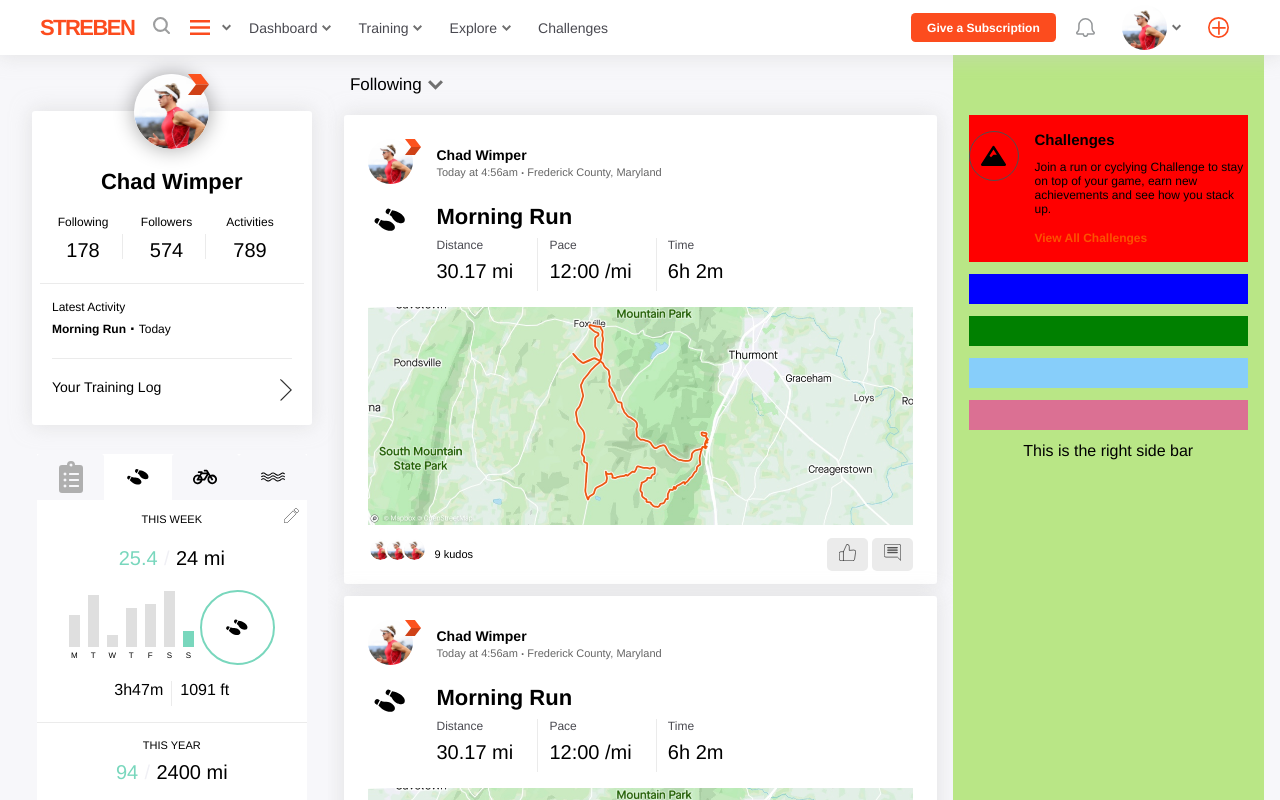
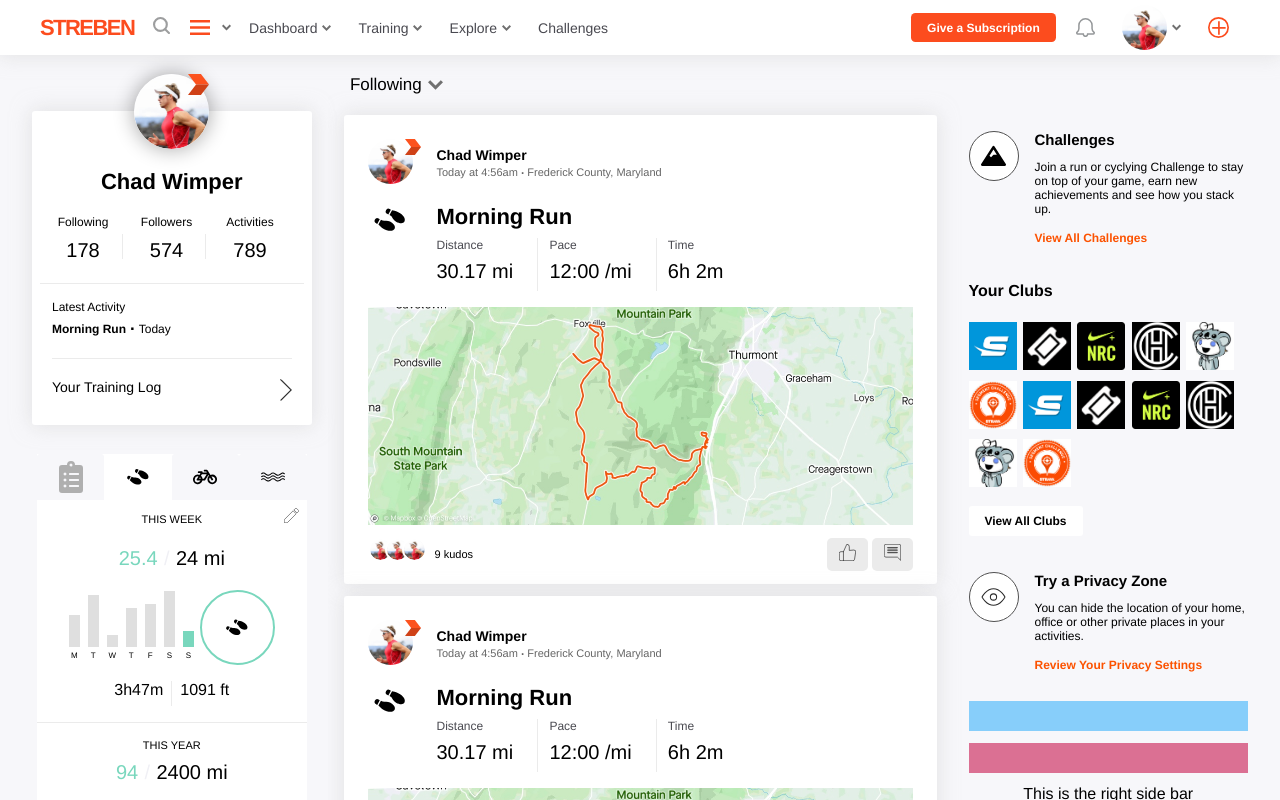
Before and after one commit to JulianEhiem/streben, a React (Create React App) app: page / in a window 1280 px wide. Shown: the top 800 px of the page. Built offline with nearby package versions, Linux system fonts and the light colour scheme.

Commit message:
finished club section

```diff
--- a/src/Pages/Dashboard/RightSideBar.js
+++ b/src/Pages/Dashboard/RightSideBar.js
@@ -1,5 +1,12 @@
 import righty from './rightsidebar.module.css';
 import challenges from '../../Icons/challengesIcon.svg'
+import eye from '../../Icons/eye.svg'
+import club1 from '../../Images/club1.png'
+import club2 from '../../Images/club2.png'
+import club3 from '../../Images/club3.png'
+import club4 from '../../Images/club4.png'
+import club5 from '../../Images/club5.jpeg'
+import club6 from '../../Images/club6.png'
 
 const RightSideBar = () => {
     return (
@@ -22,8 +29,66 @@ const RightSideBar = () => {
                     </div>
                 </div>
             </div>
-            <div className={righty.clubsSection}></div>
-            <div className={righty.privacySection}></div>
+            <div className={righty.clubsSection}>
+                <h3>Your Clubs</h3>
+                <div className={righty.clubsSection}>
+                    <div className={righty.clubTile}>
+                        <img src={club1} alt="club1 icon" width = {48}/>
+                    </div>
+                    <div className={righty.clubTile}>
+                        <img src={club2} alt="club2 icon" width = {48}/>
+                    </div>
+                    <div className={righty.clubTile}>
+                        <img src={club3} alt="club3 icon" width = {48}/>
+                    </div>
+                    <div className={righty.clubTile}>
+                        <img src={club4} alt="club4 icon" width = {48}/>
+                    </div>
+                    <div className={righty.clubTile}>
+                        <img src={club5} alt="club5 icon" width = {48}/>
+                    </div>
+                    <div className={righty.clubTile}>
+                        <img src={club6} alt="club6 icon" width = {48}/>
+                    </div>
+                    <div className={righty.clubTile}>
+                        <img src={club1} alt="club1 icon" width = {48}/>
+                    </div>
+                    <div className={righty.clubTile}>
+                        <img src={club2} alt="club2 icon" width = {48}/>
+                    </div>
+                    <div className={righty.clubTile}>
+                        <img src={club3} alt="club3 icon" width = {48}/>
+                    </div>
+                    <div className={righty.clubTile}>
+                        <img src={club4} alt="club4 icon" width = {48}/>
+                    </div>
+                    <div className={righty.clubTile}>
+                        <img src={club5} alt="club5 icon" width = {48}/>
+                    </div>
+                    <div className={righty.clubTile}>
+                        <img src={club6} alt="club6 icon" width = {48}/>
+                    </div>
+                </div>
+                <button> View All Clubs </button>
+            </div>
+            <div className={righty.privacySection}>
+            <div className={righty.challengesBadge}>
+                    <div className={righty.badgeContainer}>
+                        <img src={eye} alt="privacy icon" width = {25}/>
+                    </div>
+                </div>
+                <div className={righty.challengesCta}>
+                    <div className={righty.challengesHeader}>
+                        Try a Privacy Zone
+                    </div>
+                    <div className={righty.challengesBody}>
+                        <p>You can hide the location of your home, <br/> office or other private places in your <br/> activities.</p>
+                    </div>
+                    <div className={righty.challengesLink}>
+                        <a href="#">Review Your Privacy Settings</a>
+                    </div>
+                </div>
+            </div>
             <div className={righty.friendsSection}></div>
             <div className={righty.footerSection}></div>
             This is the right side bar
--- a/src/Pages/Dashboard/rightsidebar.module.css
+++ b/src/Pages/Dashboard/rightsidebar.module.css
@@ -1,6 +1,4 @@
 .rightSection{
-    background-color: rgb(185, 230, 134);
-    /* height: fit-content; */
     height: 100%;
     width: 24.95%;
     max-width: 279.5px;
@@ -8,14 +6,13 @@
 }
 .challengesSection{
     display: flex;
-    background-color: red;
-    content: "";
     width: 100%;
     height: fit-content;
     margin: 0.75rem 0;
     padding: 1rem 0;
 }
 .badgeContainer{
+    background-color: #fff;
     display: flex;
     width: 50px;
     height: 50px;
@@ -44,29 +41,41 @@
     font-weight: bold;
     color: #FC5200;
 }
+.clubsSection{
+    display: flex;
+    flex-wrap: wrap;
+    gap: 0.4rem;
+    width: 100%;
+    height: fit-content;
+    margin: 0.75rem 0;
+}
+.clubsSection > h3{
+    margin: 0.5rem 0 1rem;
+    font-size: 16px;
+}
+.clubsSection{
+    margin: 0;
+}
+.clubsSection > button{
+    background-color: #fff;
+    margin: 0.5rem 0;
+    border: none;
+    padding: 0.5rem 1rem;
+    font-size: 12px;
+    font-weight: bold;
+    border-radius: 3px;
+}
 
 
 
 
 
-
-
-
-
-
-.clubsSection{
-    background-color: blue;
-    content: "";
+.privacySection{
+    display: flex;
     width: 100%;
-    height: 30px;
+    height: fit-content;
     margin: 0.75rem 0;
-}
-.privacySection{
-    background-color: green;
-    content: "";
-    width: 100%;
-    height: 30px;
-    margin: 0.75rem 0;
+    padding: 1rem 0;
 }
 .friendsSection{
     background-color: lightskyblue;
```
Also changed, not shown: src/Icons/eye.svg (added).
